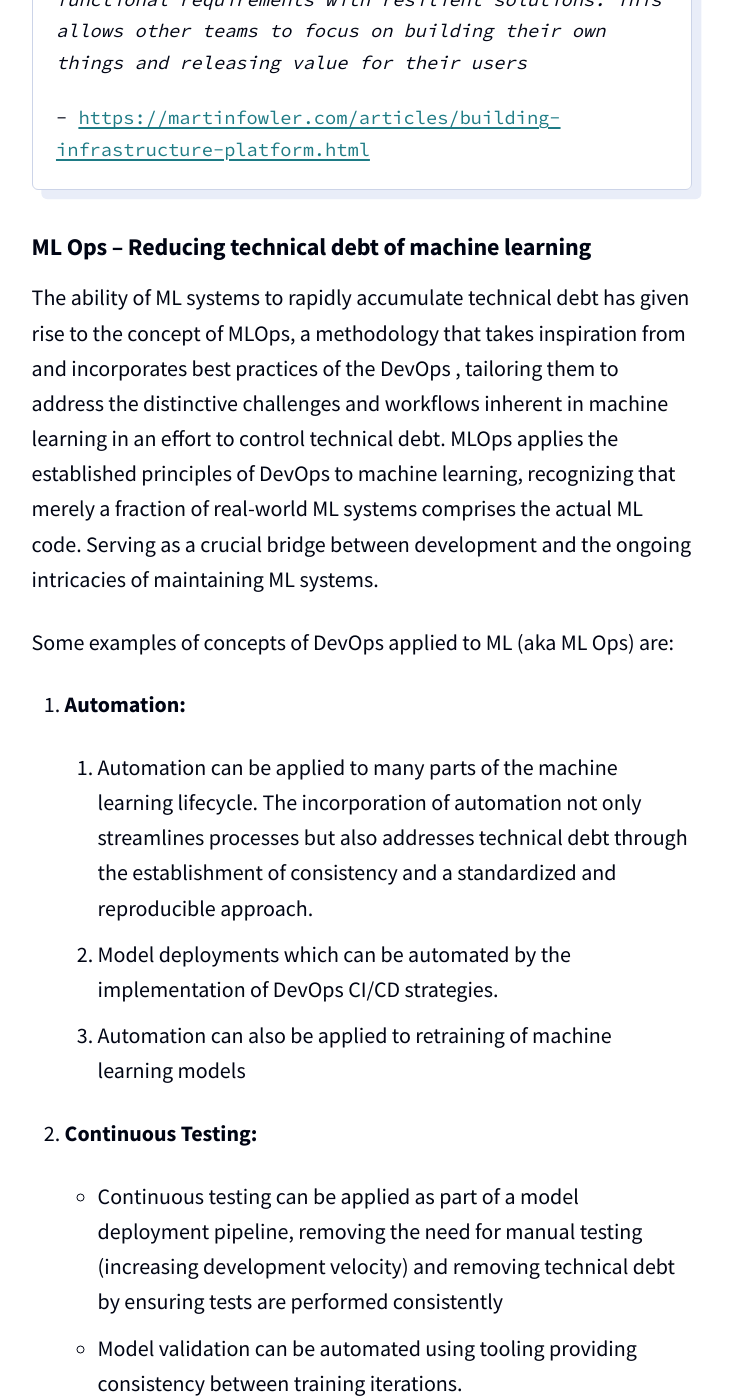
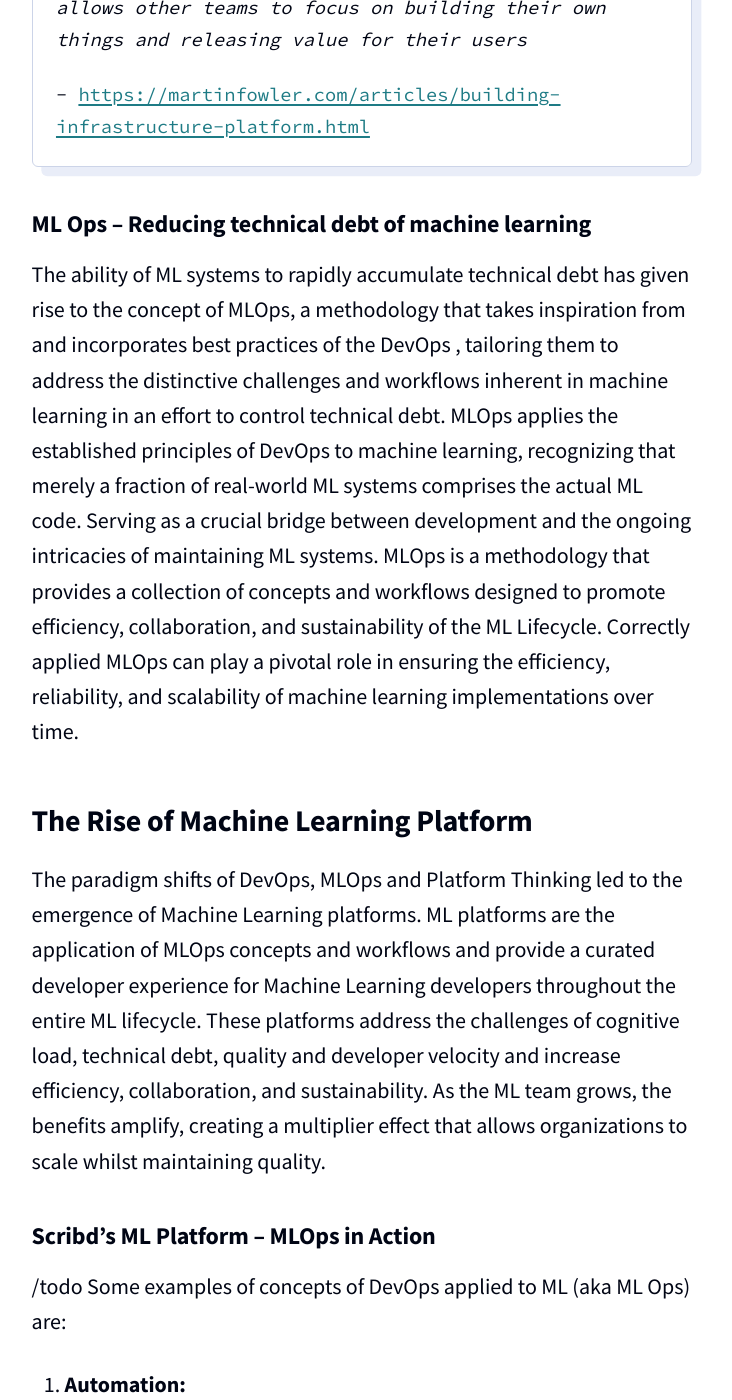
Before and after one commit to scribd/scribd.github.io, a Jekyll site: the page built from _posts/2024-02-05-evolution-of-mlplatform.md, in a window 1280 px wide and 1400 px high, scrolled down 4967 px. Shown: the whole window, without its empty margins (342-1074 px from the left). Built offline with Jekyll 4.4.1, drawn with Linux system fonts in a browser that asks for light colours; some of the changed text lies outside the part shown.

Commit message:
Update 2024-02-05-evolution-of-mlplatform.md
[WIP] refactor links and move benefits to bottom with more specific examples

```diff
--- a/_posts/2024-02-05-evolution-of-mlplatform.md
+++ b/_posts/2024-02-05-evolution-of-mlplatform.md
@@ -30,7 +30,7 @@
 Originally a software engineering concept, Technical debt is also relevant to Machine Learning Systems infact the landmark google paper suggest that ML systems have the propensity to easily gain this technical debt.
 
 > Machine learning offers a fantastically powerful toolkit for building useful complex prediction systems quickly. This paper argues it is dangerous to think of these quick wins as coming for free. Using the software engineering framework of technical debt , we ﬁnd it is common to incur massive ongoing maintenance costs in real-world ML systems
->
+> /todo fix link
 > [https://www.scribd.com/document/428241724/Hidden-Technical-Debt-in-Machine-Learning-Systems](https://www.scribd.com/document/428241724/Hidden-Technical-Debt-in-Machine-Learning-Systems)
 
 > As the machine learning (ML) community continues to accumulate years of experience with livesystems, a wide-spread and uncomfortable trend has emerged: developing and deploying ML sys-tems is relatively fast and cheap, but maintaining them over time is difﬁcult and expensive
@@ -82,7 +82,15 @@
 ### ML Ops -- Reducing technical debt of machine learning
 
 The ability of ML systems to rapidly accumulate technical debt has given rise to the concept of MLOps, a methodology that takes inspiration from and incorporates best practices of the DevOps , tailoring them to address the distinctive challenges and workflows inherent in machine learning in an effort to control technical debt. MLOps applies the established principles of DevOps to machine learning, recognizing that merely a fraction of real-world ML systems comprises the actual ML code. Serving as a crucial bridge between development and the ongoing intricacies of maintaining ML systems.
+MLOps is a methodology that provides a collection of concepts and workflows designed to promote efficiency, collaboration, and sustainability of the ML Lifecycle. Correctly applied MLOps can play a pivotal role in ensuring the efficiency, reliability, and scalability of machine learning implementations over time.
 
+The Rise of Machine Learning Platform
+-------------------------------------
+
+The paradigm shifts of DevOps, MLOps and Platform Thinking led to the emergence of Machine Learning platforms. ML platforms are the application of MLOps concepts and workflows and provide a curated developer experience for Machine Learning developers throughout the entire ML lifecycle. These platforms address the challenges of cognitive load, technical debt, quality and developer velocity and increase efficiency, collaboration, and sustainability. As the ML team grows, the benefits amplify, creating a multiplier effect that allows organizations to scale whilst maintaining quality.
+
+### Scribd's ML Platform -- MLOps in Action
+/todo
 Some examples of concepts of DevOps applied to ML (aka ML Ops) are:
 
 1.  **Automation:**
@@ -119,13 +127,6 @@
 
     *   Applying version control to experiments, machine learning models and features provides better change management and auditing of these ML artifacts
 
-
-MLOps is a methodology that provides a collection of concepts and workflows designed to promote efficiency, collaboration, and sustainability of the ML Lifecycle. Correctly applied MLOps can play a pivotal role in ensuring the efficiency, reliability, and scalability of machine learning implementations over time.
-
-The Rise of Machine Learning Platform
--------------------------------------
-
-The paradigm shifts of DevOps, MLOps and Platform Thinking led to the emergence of Machine Learning platforms. ML platforms are the application of MLOps concepts and workflows and provide a curated developer experience for Machine Learning developers throughout the entire ML lifecycle. These platforms address the challenges of cognitive load, technical debt, quality and developer velocity and increase efficiency, collaboration, and sustainability. As the ML team grows, the benefits amplify, creating a multiplier effect that allows organizations to scale whilst maintaining quality.
 
 ### Benefits to the Organization
 
```
